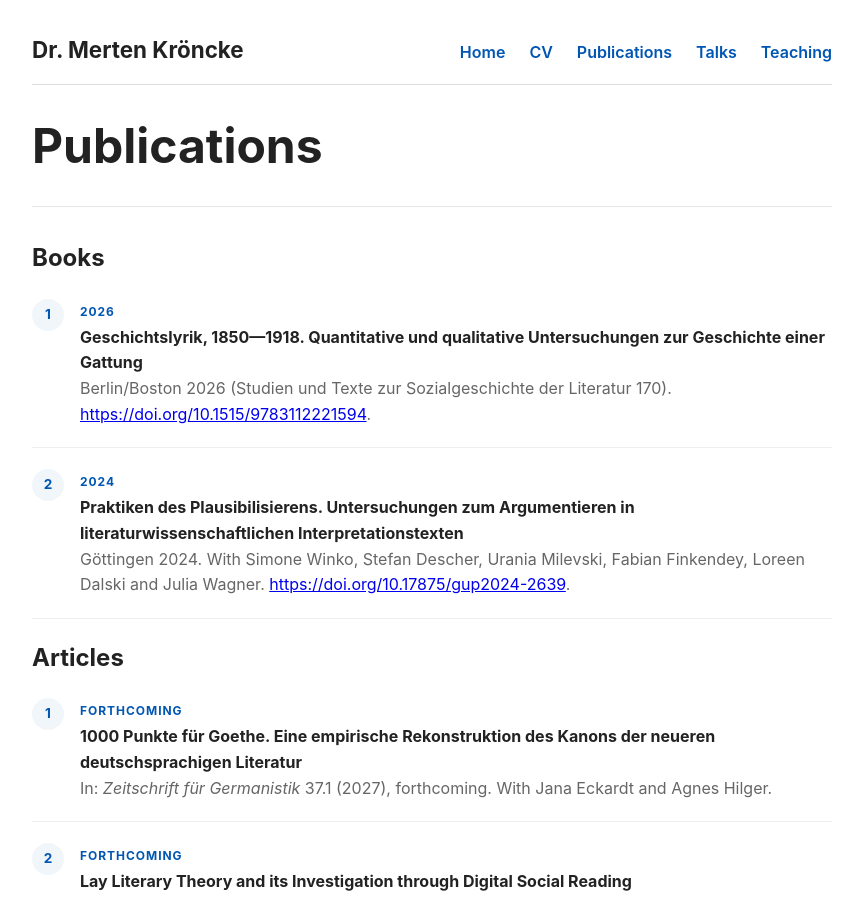
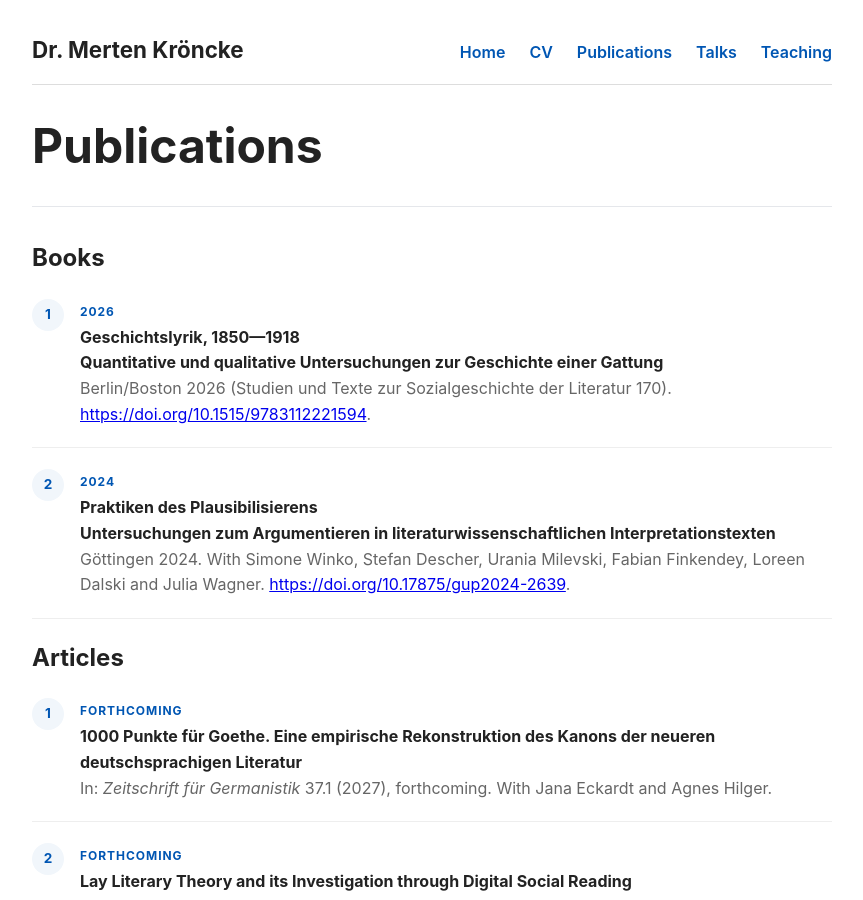
Before and after one commit to MertenKroencke/mertenkroencke.github.io, a Jekyll site: the page built from publications/index.md, in a window 1280 px wide and 900 px high. Shown: the whole window, without its empty margins (208-1071 px from the left). Built offline with Jekyll 4.4.1, drawn with Linux system fonts in a browser that asks for light colours.

Commit message:
Update index.md

```diff
--- a/publications/index.md
+++ b/publications/index.md
@@ -25,8 +25,8 @@ summary{cursor:pointer;font-weight:700;color:#0056b3}
 ## Books
 
 <ol class="pub-list">
-<li><div class="pub-kind">2026</div><div class="pub-title">Geschichtslyrik, 1850—1918. Quantitative und qualitative Untersuchungen zur Geschichte einer Gattung</div><div class="pub-meta">Berlin/Boston 2026 (Studien und Texte zur Sozialgeschichte der Literatur 170). <a href="https://doi.org/10.1515/9783112221594">https://doi.org/10.1515/9783112221594</a>.</div></li>
-<li><div class="pub-kind">2024</div><div class="pub-title">Praktiken des Plausibilisierens. Untersuchungen zum Argumentieren in literaturwissenschaftlichen Interpretationstexten</div><div class="pub-meta">Göttingen 2024. With Simone Winko, Stefan Descher, Urania Milevski, Fabian Finkendey, Loreen Dalski and Julia Wagner. <a href="https://doi.org/10.17875/gup2024-2639">https://doi.org/10.17875/gup2024-2639</a>.</div></li>
+<li><div class="pub-kind">2026</div><div class="pub-title">Geschichtslyrik, 1850—1918<br>Quantitative und qualitative Untersuchungen zur Geschichte einer Gattung</div><div class="pub-meta">Berlin/Boston 2026 (Studien und Texte zur Sozialgeschichte der Literatur 170). <a href="https://doi.org/10.1515/9783112221594">https://doi.org/10.1515/9783112221594</a>.</div></li>
+<li><div class="pub-kind">2024</div><div class="pub-title">Praktiken des Plausibilisierens<br>Untersuchungen zum Argumentieren in literaturwissenschaftlichen Interpretationstexten</div><div class="pub-meta">Göttingen 2024. With Simone Winko, Stefan Descher, Urania Milevski, Fabian Finkendey, Loreen Dalski and Julia Wagner. <a href="https://doi.org/10.17875/gup2024-2639">https://doi.org/10.17875/gup2024-2639</a>.</div></li>
 </ol>
 
 ## Articles
```
